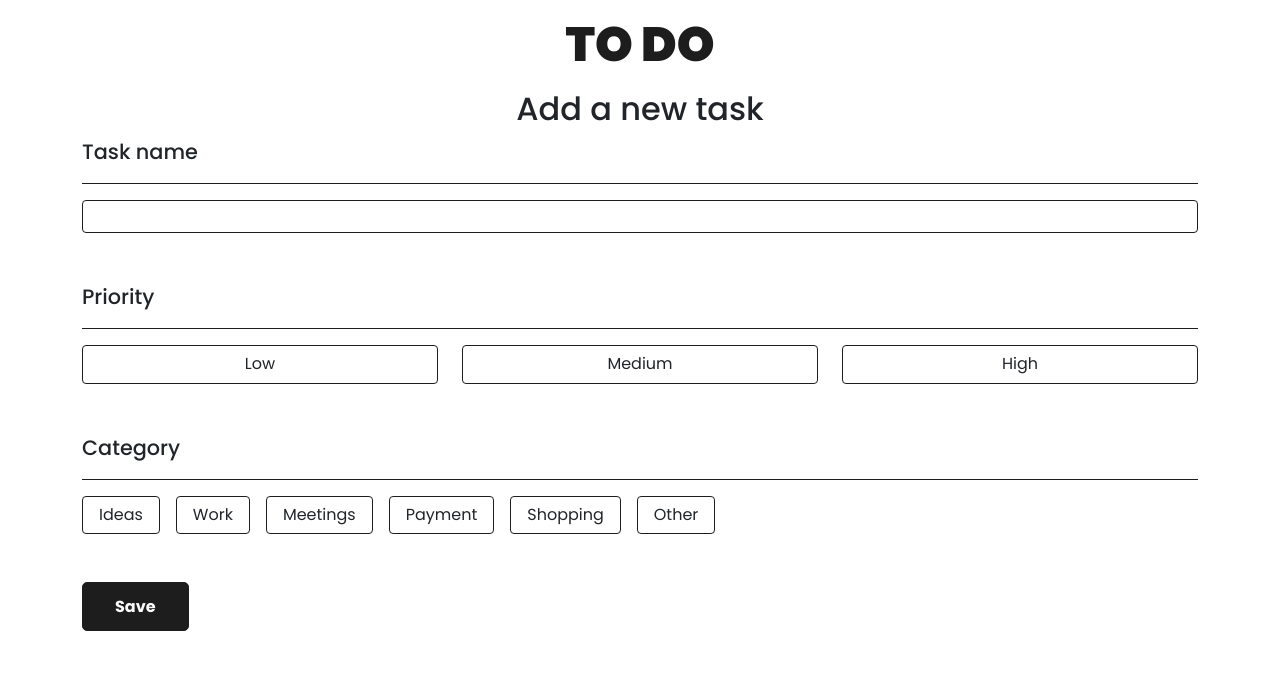
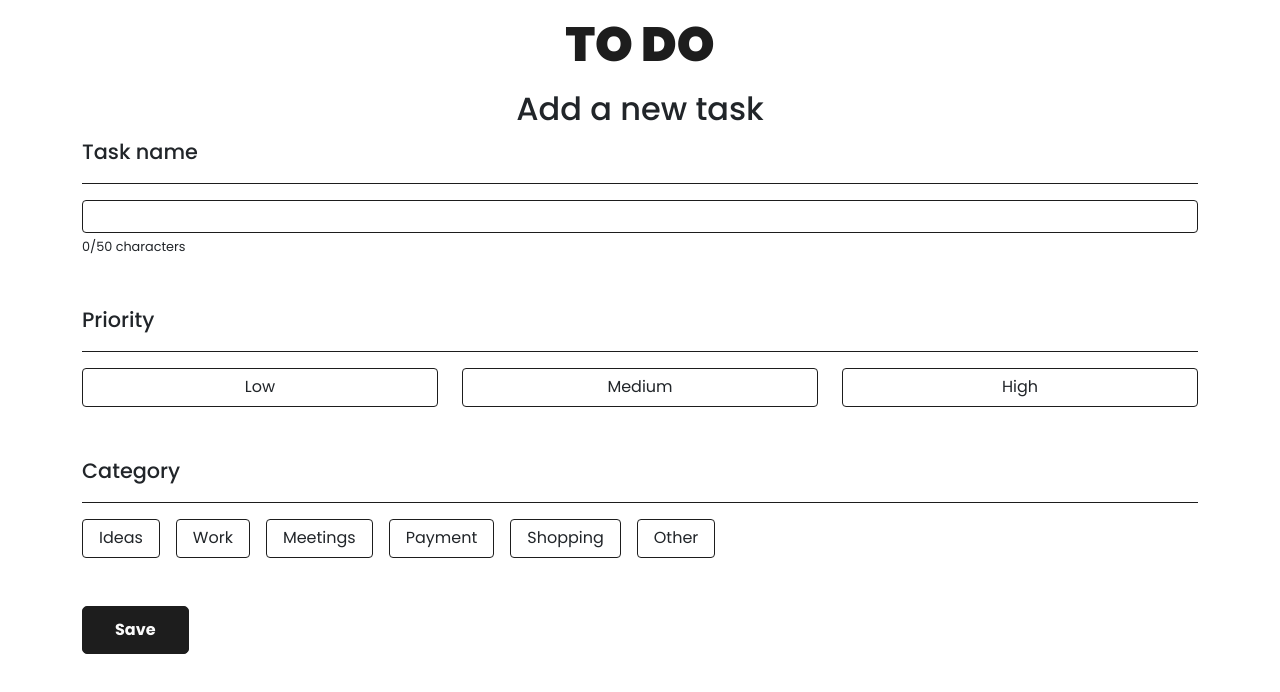
Before and after one commit to iv3it/vue-to-do, a Vue app: page /add in a window 1280 px wide. Shown: the top 692 px of the page. Built offline with nearby package versions, Linux system fonts and the light colour scheme.

Commit message:
characters counter in task title

```diff
--- a/src/components/FormAdd.vue
+++ b/src/components/FormAdd.vue
@@ -2,7 +2,8 @@
   <form class="form" @submit.prevent="onSubmit">
     <div class="mb-5">
       <label for="taskName" class="form__title">Task name</label>
-      <input type="text" id="taskName" v-model="form.title" required/>
+      <input type="text" id="taskName" v-model="form.title" :maxlength="maxlength" @keyup="charactersNumber" required/>
+      <p class="form__charactersCount"><span>{{ charactersAmount }}</span>/{{ maxlength }} characters</p>
     </div>
     <div class="mb-5">
       <p class="form__title">Priority</p>
@@ -51,6 +52,7 @@
 import Button from '@/components/Button.vue'
 import { addTask } from '@/firebase'
 import { useRouter } from 'vue-router'
+import { ref } from 'vue';
 
 export default {
   name: 'FormAdd',
@@ -75,8 +77,15 @@ export default {
       });
     };
 
+    let maxlength = 50;
+    let charactersAmount = ref(form.title.length);
+
+    function charactersNumber() {
+      charactersAmount.value = form.title.length;
+    }
+
     return {
-      form, onSubmit
+      form, onSubmit, maxlength, charactersAmount, charactersNumber
     }
   }
 }
@@ -129,5 +138,10 @@ input {
       color: $white;
     }
   }
+
+  &__charactersCount {
+    font-size: 0.8rem;
+    margin-top: 0.25rem;
+  }
 }
 </style>
--- a/src/components/FormEdit.vue
+++ b/src/components/FormEdit.vue
@@ -2,7 +2,8 @@
   <form class="form" @submit.prevent="onSubmit">
     <div class="mb-5">
       <label for="taskName" class="form__title">Task name</label>
-      <input type="text" id="taskName" v-model="form.title" required>
+      <input type="text" id="taskName" v-model="form.title" :maxlength="maxlength" @keyup="charactersNumber" required>
+      <p class="form__charactersCount"><span>{{ charactersAmount }}</span>/{{ maxlength }} characters</p>
     </div>
     <div class="mb-5">
       <p class="form__title">Priority</p>
@@ -52,6 +53,7 @@
 import Button from '@/components/Button.vue'
 import { getTask, setTask, deleteTask } from '@/firebase'
 import { useRouter } from 'vue-router'
+import { ref } from 'vue';
 
 export default {
   name: 'FormEdit',
@@ -89,8 +91,15 @@ export default {
       });
     };
 
+    let maxlength = 50;
+    let charactersAmount = ref(form.title.length);
+
+    function charactersNumber() {
+      charactersAmount.value = form.title.length;
+    }
+
     return {
-      form, taskData, onSubmit, removeData
+      form, taskData, onSubmit, removeData, maxlength, charactersAmount, charactersNumber
     }
   }
 }
@@ -143,5 +152,10 @@ input {
       color: $white;
     }
   }
+
+  &__charactersCount {
+    font-size: 0.8rem;
+    margin-top: 0.25rem;
+  }
 }
 </style>
```
